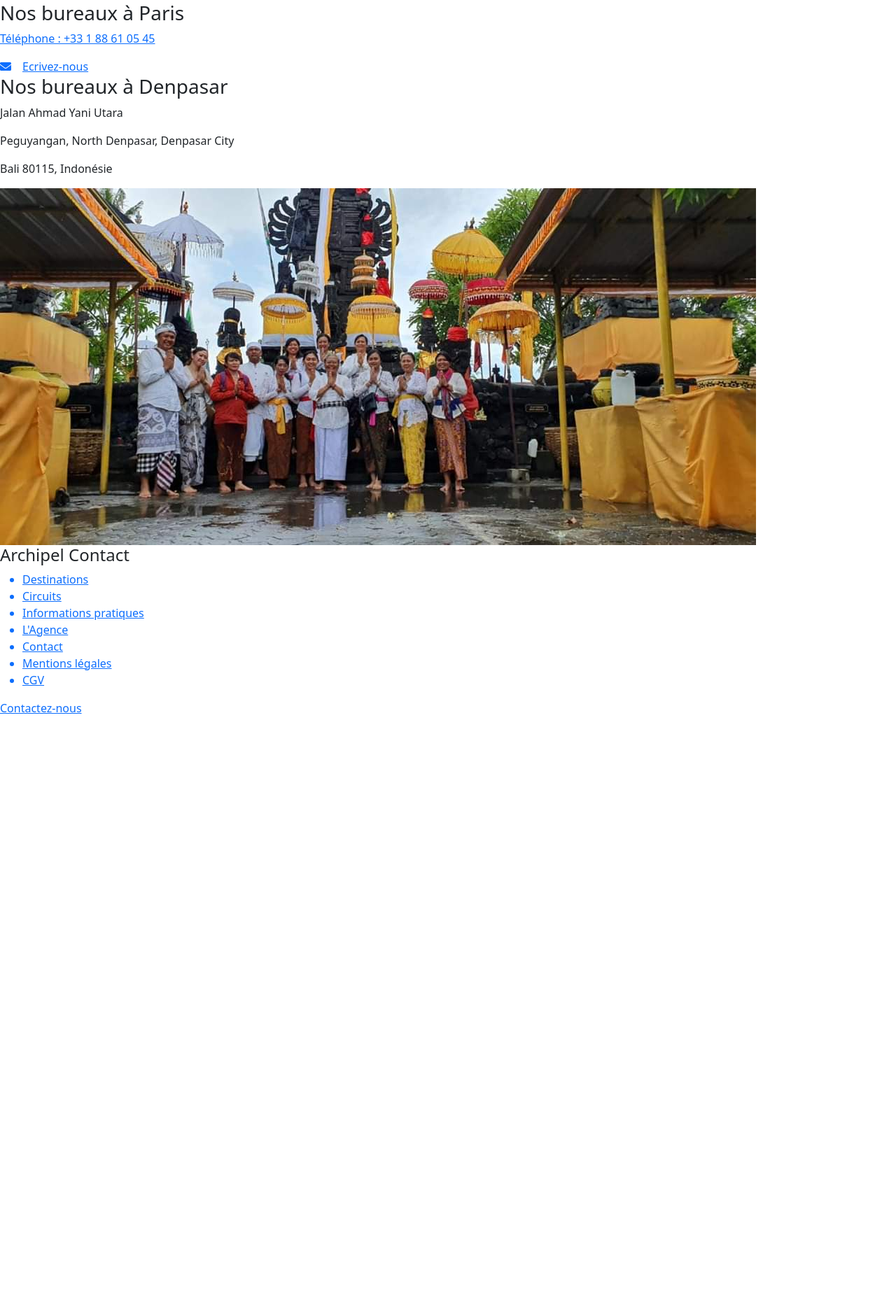
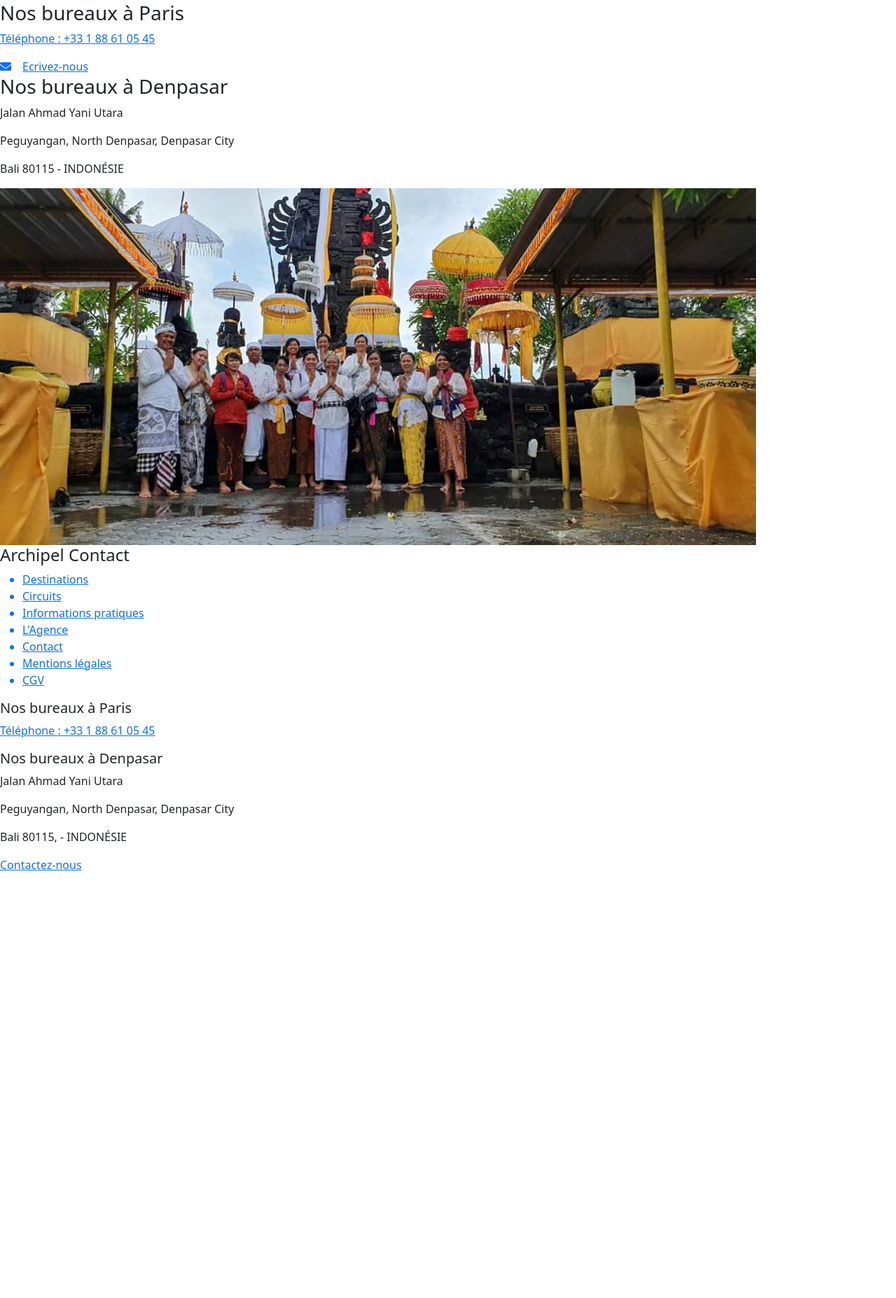
Before and after one commit to Nathalie-Thisse/archipelcontact, a Symfony app: template templates/contact/index.html.twig in a window 1280 px wide; the page is wider, and only the part inside the window is pictured. Shown: the part 1606-3461 px from the top of that part at 70% size. Before the commit the page ends 2626 px from the top of that part, so only its background shows below. Run offline with Twig, Linux system fonts and the light colour scheme; the template is opened without the code that fills it, so the values that code supplies are empty; some libraries are stand-ins or nearby versions.

Commit message:
Contact info added in footer

```diff
--- a/templates/base.html.twig
+++ b/templates/base.html.twig
@@ -69,7 +69,6 @@
 
         {% endblock %}
 
-
         <footer class='footer'>
 
             <h4>Archipel Contact</h4>
@@ -86,8 +85,21 @@
                 </ul>
 
                 <div>
-                    <a href=""><p>Contactez-nous</p></a>
-                    <img src="{{ asset('../assets/images/icons/icon-whitepaperplane.png') }}" alt="">
+                    <h5>Nos bureaux à Paris</h5>
+                    <a class="tel" href="tel:+33188610545"><p>Téléphone : +33 1 88 61 05 45</p></a>
+
+                    <h5>Nos bureaux à Denpasar</h5>
+                    <p>Jalan Ahmad Yani Utara
+                    <p>Peguyangan, North Denpasar, Denpasar City</p>
+                    <p>Bali 80115, - INDONÉSIE</p>
+
+                </div>
+
+                <div>
+                    <a href="mailto:contact@archipel-contact.com">
+                        <p>Contactez-nous</p>
+                        <img src="{{ asset('../assets/images/icons/icon-whitepaperplane.png') }}" alt="email-icon">
+                    </a>
                 </div>
 
             </div>
--- a/templates/contact/index.html.twig
+++ b/templates/contact/index.html.twig
@@ -22,13 +22,13 @@
             <h3>Nos bureaux à Denpasar</h3>
             <p>Jalan Ahmad Yani Utara
             <p>Peguyangan, North Denpasar, Denpasar City</p>
-            <p>Bali 80115, Indonésie</p>
+            <p>Bali 80115 - INDONÉSIE</p>
         </div>
 
     </div>
 
     <div>
-        <img src="../../assets/images/contact.jpg" alt="">
+        <img src="{{ asset('../../assets/images/contact.jpg') }}" alt="local team photo">
     </div>
 
 </div>
```
Also changed, not shown: assets/styles/layout/_footer.scss (+21 -9 lines).
